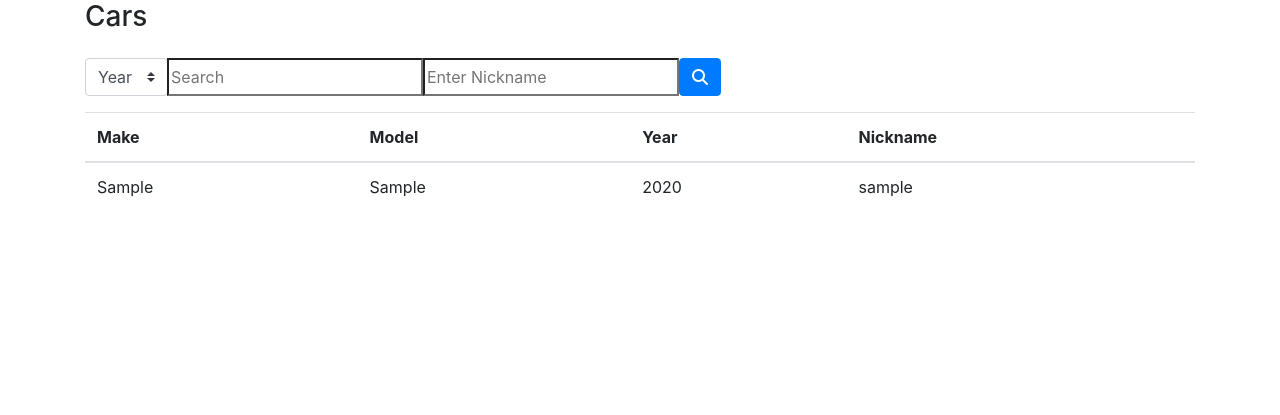
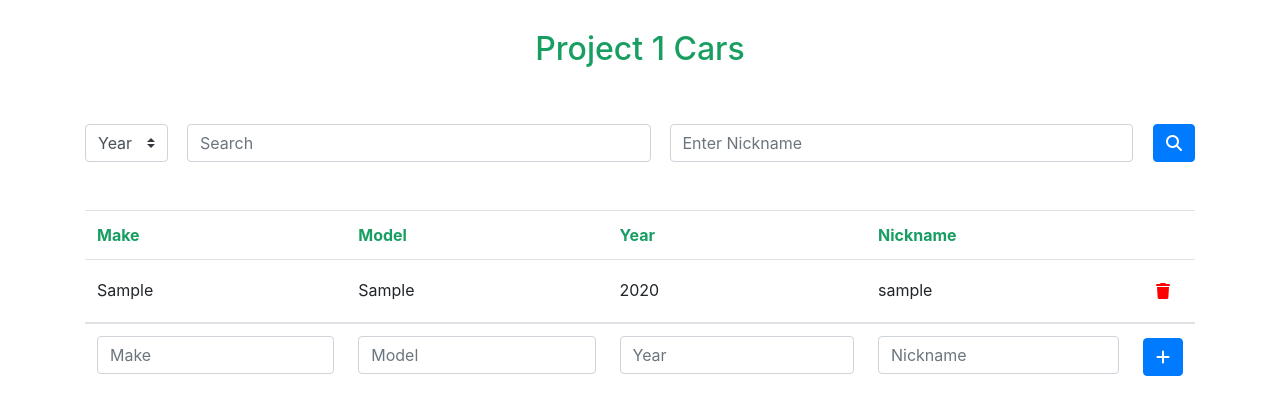
Before and after one commit to toewso/PLAPI-Project-01, a PHP site: page / in a window 1280 px wide. Shown: the top 415 px of the page. Run offline with PHP 8.4, Linux system fonts and the light colour scheme; tables that the repository leaves empty or names only in its code hold one stand-in row (values such as "Sample post"); a stand-in replaces the project's code that opens the database connection; some libraries are stand-ins or nearby versions.

Commit message:
final changes

```diff
--- a/Assests/css/styles.css
+++ b/Assests/css/styles.css
@@ -0,0 +1,43 @@
+thead {
+    /*background-color: #199e62;*/
+    border: none !important;
+    color: #199e62;
+}
+
+h2 {
+    padding-top: 30px;
+    color: #199e62;
+    text-align: center;
+}
+
+.topSearch {
+    margin-left: 20px;
+    margin-right: 20px;
+    border-radius: .25rem !important;
+}
+
+.fa-trash {
+    color: red;
+}
+
+.fa-trash:hover {
+    color: rgb(199, 2, 2);
+}
+
+
+
+.table td, .table th {
+   vertical-align: 0 !important;
+}
+
+
+.table td, .table th {
+    padding: .75rem;
+    vertical-align: top;
+    border-top: 1px solid #dee2e6;
+}
+
+
+.table thead th {
+    border-bottom: none;
+}
--- a/Assests/js/scripts.js
+++ b/Assests/js/scripts.js
@@ -1,7 +1,11 @@
 $(document).ready(function(){
 
     var search_query = '';
+    var search_model = '';
     var selected_year = 0;
+    var car_id = false;
+
+    cool_search();
 
 
 
@@ -27,7 +31,7 @@ $(document).ready(function(){
         //Return rows from PHP file that match query
         //Replace table rows with new results
 
-        search_query = $(this).val();
+        search_model = $(this).val();
         cool_search();
 
     }); // end of keyup
@@ -35,6 +39,31 @@ $(document).ready(function(){
     $("#year-select").on("change", function(){
         selected_year = $(this).val();
         cool_search();
+    });
+
+    // On Delete Button Click
+    $("#search-results").on("click", "[data-action=delete]", function() {
+        car_id = $(this).data("car");
+        $("#deleteCarAlert").modal("show");
+    });
+
+    // On Delete Confirmation click
+    $("#deleteCarAlert").on("click", "[data-action=confirm-delete]", function(){
+        console.log(car_id);
+        $.ajax({
+            url: "ajax/delete.php",
+            type: "POST",
+            data: {
+                id: car_id
+            }, // data object that we are sending
+            //what happens when the data returns back to us
+            success: function(result) { // send success message
+                console.log(result)
+                $("#deleteCarAlert").modal("hide");
+                car_id = false; // reset the id so it is back to false and storing a car id
+                cool_search();
+            }
+        }); // ajax function to post to the file.  Parent of $post and $get. start with an object {}.
     });
 
 
@@ -53,6 +82,7 @@ $(document).ready(function(){
             'ajax/search.php', // URL of the file to call
             {
                 search: search_query,
+                search_model: search_model,
                 year: selected_year  //name of what is passing: the value
             }, // Data to be passed to file via post
             function(car_data){  // On complete function(returned data)
@@ -62,8 +92,14 @@ $(document).ready(function(){
 
                     // for each( index, object )
                 $.each(cars, function(i, car){ //output as inidivual car objects
-                    table_rows += "<tr><td>"+car.make+"</td><td>"+car.model+"</td><td>"+car.year+"</td><td>"+car.nickname+"</td></tr>";
-
+                    table_rows +=
+                    "<tr><td>"+car.make+
+                    "</td><td>"+car.model+
+                    "</td><td>"+car.year+
+                    "</td><td>"+car.nickname+
+                    "</td><td>"+
+                    "<button class='btn' data-action='delete' data-car='"+car.id+"'><i class ='fas fa-trash'></i></button>"
+                    "</td></tr>";
                 });
 
                 $("#search-results").html(table_rows);
@@ -74,5 +110,28 @@ $(document).ready(function(){
 
     } // end of cool search
 
+   /* $("button[date-action=add]").on("click", "function()")
+        var make
+        var model
+        var year
+        var nickname
+
+    $.ajax({
+        url: "ajax/insert.php",
+        type: "POST",
+        data: {
+            makemodel: model
+        },
+        success: function(result) {
+            all_search();
+        }
+    }); */
+
+
+
+
+
+
+
 
 }); // end of document ready
--- a/ajax/search.php
+++ b/ajax/search.php
@@ -4,15 +4,17 @@ require_once("../conn.php");
 
 // if $_POST["search"] isset and is not blank or else false
 $search = isset( $_POST["search"]) && $_POST["search"] != "" ? $_POST["search"] : false;
+$search_model = isset( $_POST["search_model"]) && $_POST["search_model"] != "" ? $_POST["search_model"] : false;
 $year = isset( $_POST["year"]) ? $_POST["year"] : false;
 
 $search = $db->real_escape_string(trim($search)); // Prevents mysql injection attackes. Checks if the string that w are getting from post has no kind of characters that could intentially cause an sql injection into server
-$search_model = $db->real_escape_string(trim($search)); // Prevents mysql injection attackes. Checks if the string that w are getting from post has no kind of characters that could intentially cause an sql injection into server
+$search_model = $db->real_escape_string(trim($search_model)); // Prevents mysql injection attackes. Checks if the string that w are getting from post has no kind of characters that could intentially cause an sql injection into server
 $year = $db->real_escape_string($year);
 
-if($search || $year) {
+if($search || $year || $search_model) {
     $search_sql = "SELECT * FROM cars
-                   WHERE nickname LIKE '%$search%' ";
+                   WHERE nickname LIKE '%$search%'
+                   AND CONCAT_WS('', make, model) LIKE '%$search_model%' ";
 
     if($year != 0) {
         $search_sql .= " AND year = $year";
@@ -22,17 +24,7 @@ if($search || $year) {
     $search_sql = "SELECT * FROM cars";
 }
 
-if($search || $year) {
-    $search_sql = "SELECT * FROM cars
-                   WHERE model LIKE '%$search_model%' ";
 
-    if($year != 0) {
-        $search_sql .= " AND year = $year";
-    }
-
-} else {
-    $search_sql = "SELECT * FROM cars";
-}
 
 
 
--- a/index.php
+++ b/index.php
@@ -23,10 +23,10 @@ function __($input){
 <body>
 
 <div class="container">
-    <h3>Cars</h3>
+    <h2>Project 1 Cars</h2>
 
     <div class="row">
-        <div class="col-12 py-3">
+        <div class="col-12 py-5">
             <form class="input-group" id="search-form">
                 <div class="input-group-prepend">
                     <select class="custom-select" id="year-select">
@@ -43,9 +43,9 @@ function __($input){
                         ?>
                     </select>
                 </div>
-                <input type="search" name="search" placeholder="Search" id="search-model">
-                <input type="search" name="search" placeholder="Enter Nickname" id="search-nickname">
-                <button class="btn btn-primary" type="submit">
+                <input class="form-control topSearch" type="search" name="search" placeholder="Search" id="search-model">
+                <input class="form-control topSearch" type="search" name="search" placeholder="Enter Nickname" id="search-nickname">
+                <button class="btn btn-primary topSearchButton" type="submit">
                     <i class="fas fa-search text-white"></i>
                 </button>
             </form>
@@ -58,27 +58,36 @@ function __($input){
             <th>Model</th>
             <th>Year</th>
             <th>Nickname</th>
+            <th></th>
         </thead>
         <tbody id="search-results">
-            <?php
-            // run function from the myqli object $db
-            // query creates a new object, returns mysqli_results objects -  $results is now object
-            $sql = "SELECT * FROM cars";
-            $results = $db->query($sql);
 
-            while($row = $results->fetch_assoc()) {
-                echo "<tr>";
-                echo "<td>" . __($row["make"]) . "</td>";
-                echo "<td>" . __($row["model"]) . "</td>";
-                echo "<td>" . __($row["year"]) . "</td>";
-                echo "<td>" . __($row["nickname"]) . "</td>";
-                echo "</tr>";
-            }
-            ?>
         </tbody>
-
+            <foot>
+                <th><input type="text" class="form-control" placeholder="Make" id="carMake"></th>
+                <th><input type="text" class="form-control" placeholder="Model" id="carModel"></th>
+                <th><input type="text" class="form-control" placeholder="Year" id="carYear"></th>
+                <th><input type="text" class="form-control" placeholder="Nickname" id="carNickname"></th>
+                <th><button class="btn btn-primary" data-action="add"><i class="fas fa-plus"></i><button</th>
+            </foot>
     </table>
 </div>
+
+<!-- Modal -->
+<div class="modal fade" id="deleteCarAlert" tabindex="-1" role="dialog" aria-hidden="true">
+  <div class="modal-dialog">
+    <div class="modal-content">
+      <div class="modal-body">
+       Are you sure you want to delete this car?
+      </div>
+      <div class="modal-footer">
+        <button type="button" class="btn btn-secondary" data-dismiss="modal">Cancel</button>
+        <button type="button" class="btn btn-danger" data-action="confirm-delete">Delete</button>
+      </div>
+    </div>
+  </div>
+</div>
+
 
 
 
```
Also changed, not shown: ajax/delete.php (added, +16 -0 lines), ajax/insert.php (added, +20 -0 lines).
